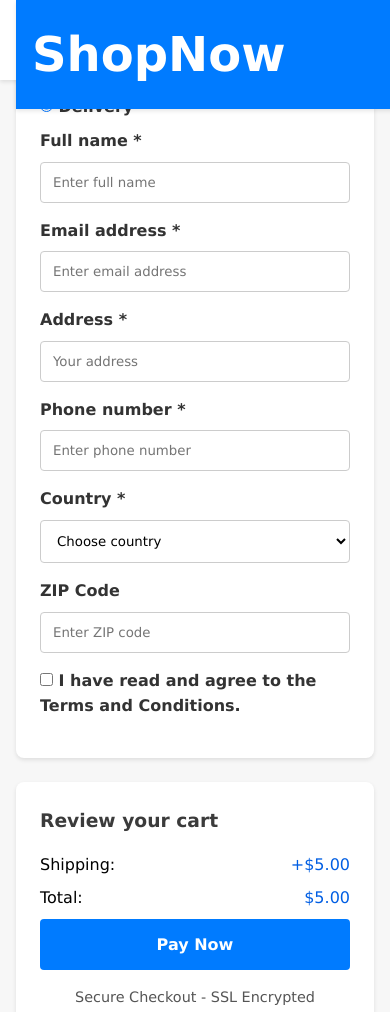
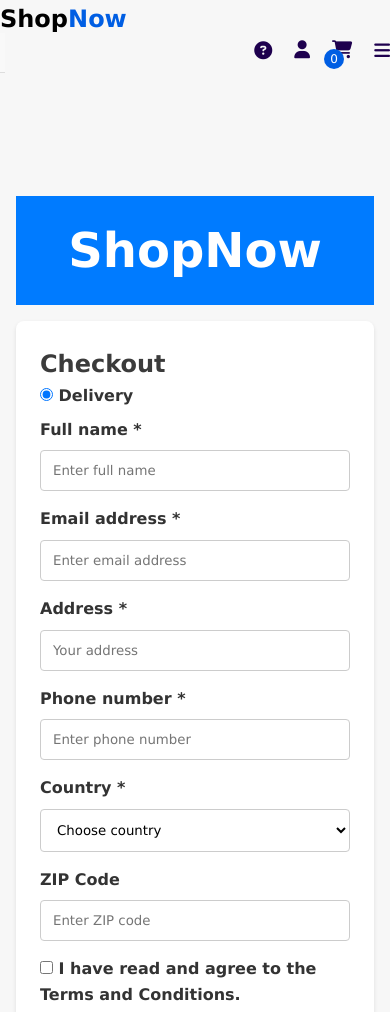
Before and after one commit to RaynerdTech/showNOw, a plain HTML site: page checkout.html in a window 390 px wide. Shown: the top 1012 px of the page. Drawn offline with Linux system fonts and the light colour scheme.

Commit message:
added space

```diff
--- a/checkout.css
+++ b/checkout.css
@@ -19,6 +19,7 @@ header.header {
   padding: 1rem;
   background-color: #007bff;
   font-size: 1.5rem;
+  margin-top: 100px;
 }
 
 .checkHead {
--- a/style.css
+++ b/style.css
@@ -110,11 +110,10 @@ i {
   cursor: pointer;
 }
 
-
-header {
+.mainHeader {
   position: fixed;
-    top: 0; /* Stick the header to the top of the viewport */
-    background-color: #fff; /* Optional: Ensure the background is solid */
+  top: 0;
+  background-color: #fff;
   z-index: 100; /* Ensure it stays above other content */
   grid-area: header;
   display: flex;
@@ -1060,7 +1059,7 @@ nav>ul>li>a:hover {
   width: 86%;
 }
 
-header{
+.mainHeader{
   padding: 0 20px;
 }
 
```
Lines whose indentation alone changed are shown as unchanged.
